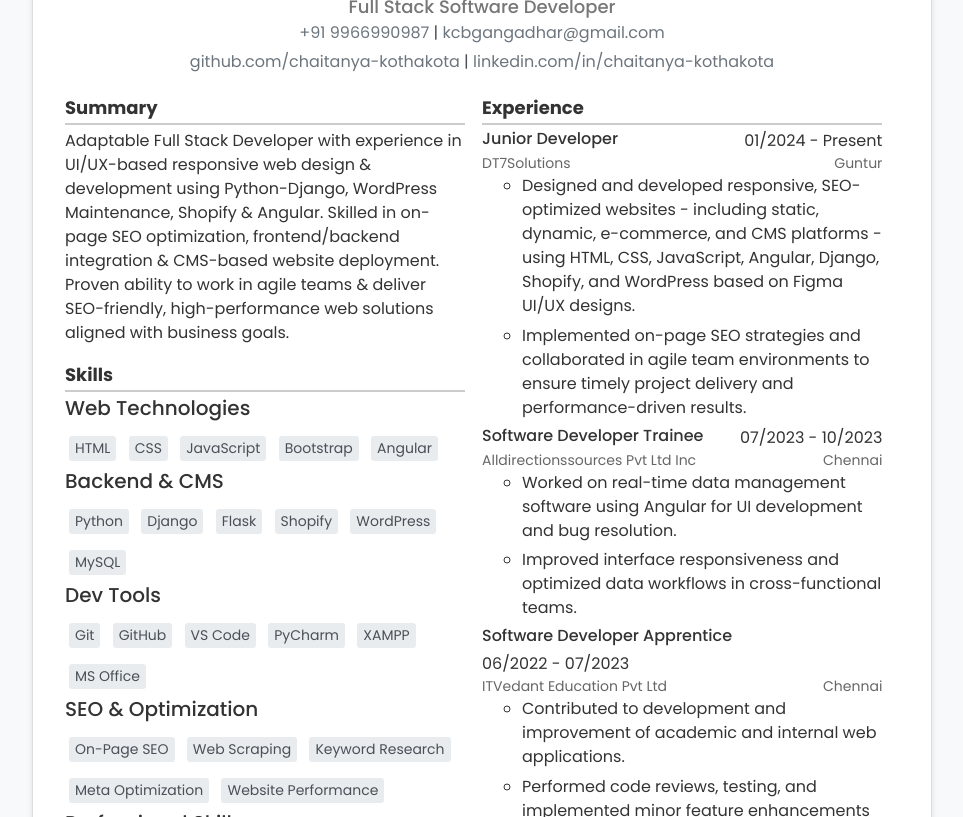
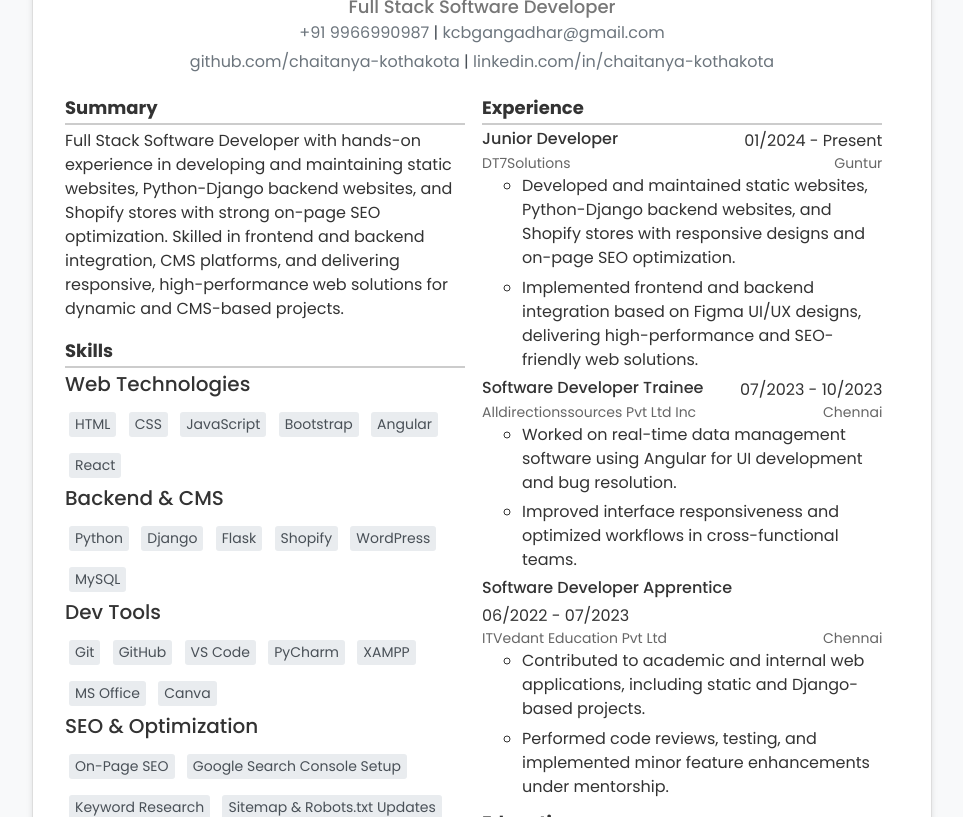
Before and after one commit to chaitanyakothakota/Resume, a plain HTML site: page index.html in a window 1280 px wide. Shown: the part 135-952 px from the top of the page, without its empty margins (158-1121 px from the left). Drawn offline with nearby package versions, Linux system fonts and the light colour scheme.

Commit message:
update the content

```diff
--- a/assets/css/style.css
+++ b/assets/css/style.css
@@ -1,5 +1,6 @@
 @import url('https://fonts.googleapis.com/css2?family=Poppins:wght@400;500;700&display=swap');
 body {
+    font-size: 16px;
     font-family: 'Poppins', sans-serif;
     margin: 0;
     padding: 0;
--- a/index.html
+++ b/index.html
@@ -30,7 +30,7 @@
                     <div class="section">
                         <div class="section-title">Summary</div>
                         <p>
-                            Adaptable Full Stack Developer with experience in UI/UX-based responsive web design & development using Python-Django, WordPress Maintenance, Shopify & Angular. Skilled in on-page SEO optimization, frontend/backend integration & CMS-based website deployment. Proven ability to work in agile teams & deliver SEO-friendly, high-performance web solutions aligned with business goals.
+                            Full Stack Software Developer with hands-on experience in developing and maintaining static websites, Python-Django backend websites, and Shopify stores with strong on-page SEO optimization. Skilled in frontend and backend integration, CMS platforms, and delivering responsive, high-performance web solutions for dynamic and CMS-based projects.
                         </p>
                     </div>
 
@@ -44,6 +44,7 @@
                                 <span>JavaScript</span>
                                 <span>Bootstrap</span>
                                 <span>Angular</span>
+                                <span>React</span>
                             </div>
                             <div>
                                 <h5>Backend & CMS</h5>
@@ -62,22 +63,25 @@
                                 <span>PyCharm</span>
                                 <span>XAMPP</span>
                                 <span>MS Office</span>
+                                <span>Canva</span>
                             </div>
                             <div>
                                 <h5>SEO & Optimization</h5>
                                 <span>On-Page SEO</span>
-                                <span>Web Scraping</span>
+                                <span>Google Search Console Setup</span>
                                 <span>Keyword Research</span>
+                                <span>Sitemap & Robots.txt Updates</span>
                                 <span>Meta Optimization</span>
                                 <span>Website Performance</span>
                             </div>
                             <div>
                                 <h5>Professional Skills</h5>
+                                <span>SDLC</span>
                                 <span>Responsive Web Design</span>
                                 <span>Figma to HTML</span>
                                 <span>Analytical Skills</span>
                                 <span>Problem Solving</span>
-                                <span>SDLC</span>
+                                <span>Web Scraping</span>
                                 <span>Team Collaboration</span>
                                 <span>Client Communication</span>
                             </div>
@@ -122,8 +126,8 @@
                                     <p>Guntur</p>
                                 </div>
                                 <ul>
-                                    <li>Designed and developed responsive, SEO-optimized websites - including static, dynamic, e-commerce, and CMS platforms - using HTML, CSS, JavaScript, Angular, Django, Shopify, and WordPress based on Figma UI/UX designs.</li>
-                                    <li>Implemented on-page SEO strategies and collaborated in agile team environments to ensure timely project delivery and performance-driven results.</li>
+                                    <li>Developed and maintained static websites, Python-Django backend websites, and Shopify stores with responsive designs and on-page SEO optimization.</li>
+                                    <li>Implemented frontend and backend integration based on Figma UI/UX designs, delivering high-performance and SEO-friendly web solutions.</li>
                                 </ul>
                             </li>
                             <li>
@@ -137,7 +141,7 @@
                                 </div>
                                 <ul>
                                     <li>Worked on real-time data management software using Angular for UI development and bug resolution.</li>
-                                    <li>Improved interface responsiveness and optimized data workflows in cross-functional teams.</li>
+                                    <li>Improved interface responsiveness and optimized workflows in cross-functional teams.</li>
                                 </ul>
                             </li>
                             <li>
@@ -150,7 +154,7 @@
                                     <p>Chennai</p>
                                 </div>
                                 <ul>
-                                    <li>Contributed to development and improvement of academic and internal web applications.</li>
+                                    <li>Contributed to academic and internal web applications, including static and Django-based projects.</li>
                                     <li>Performed code reviews, testing, and implemented minor feature enhancements under mentorship.</li>
                                 </ul>
                             </li>
```
Also changed, not shown: coverletter.html (+7 -4 lines).
